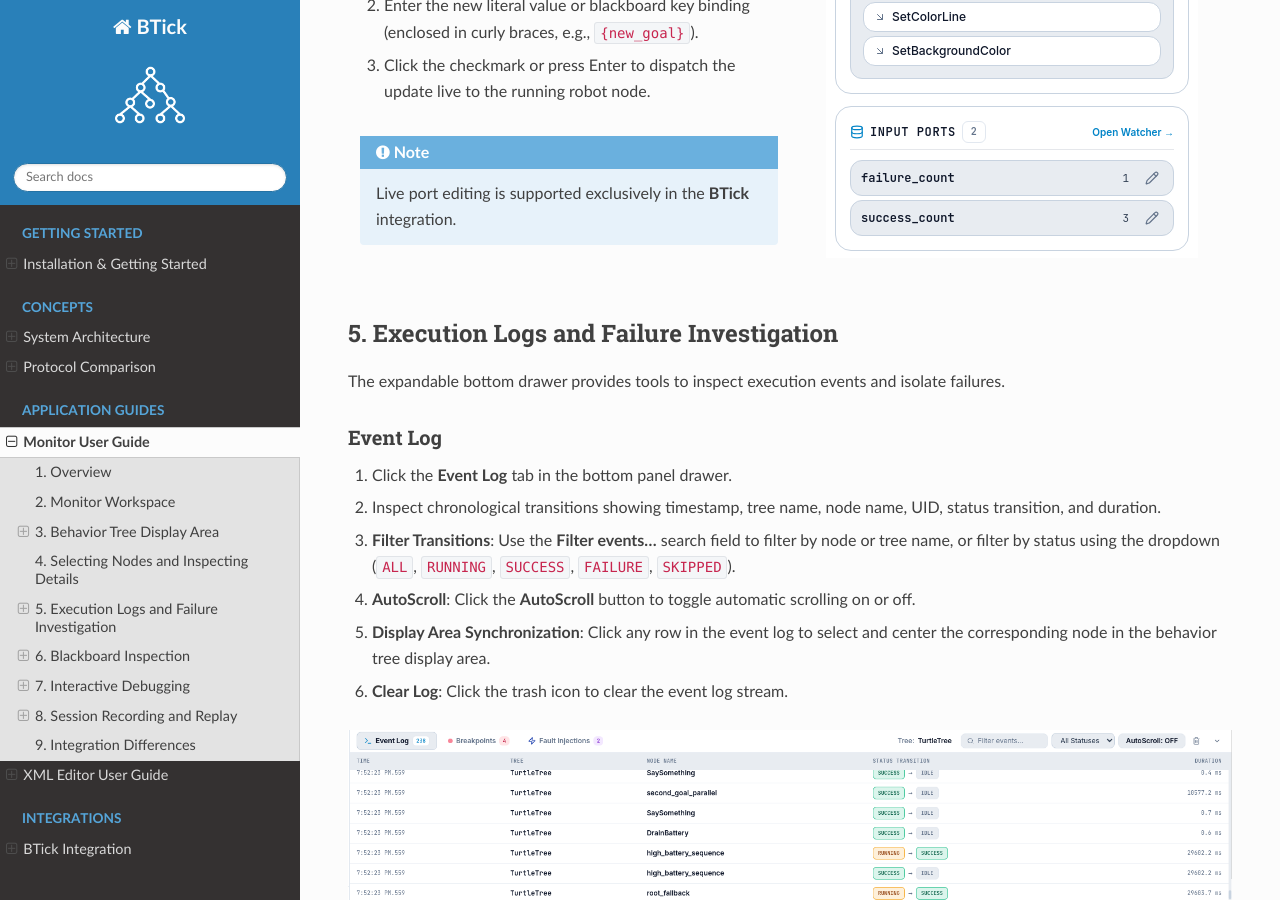
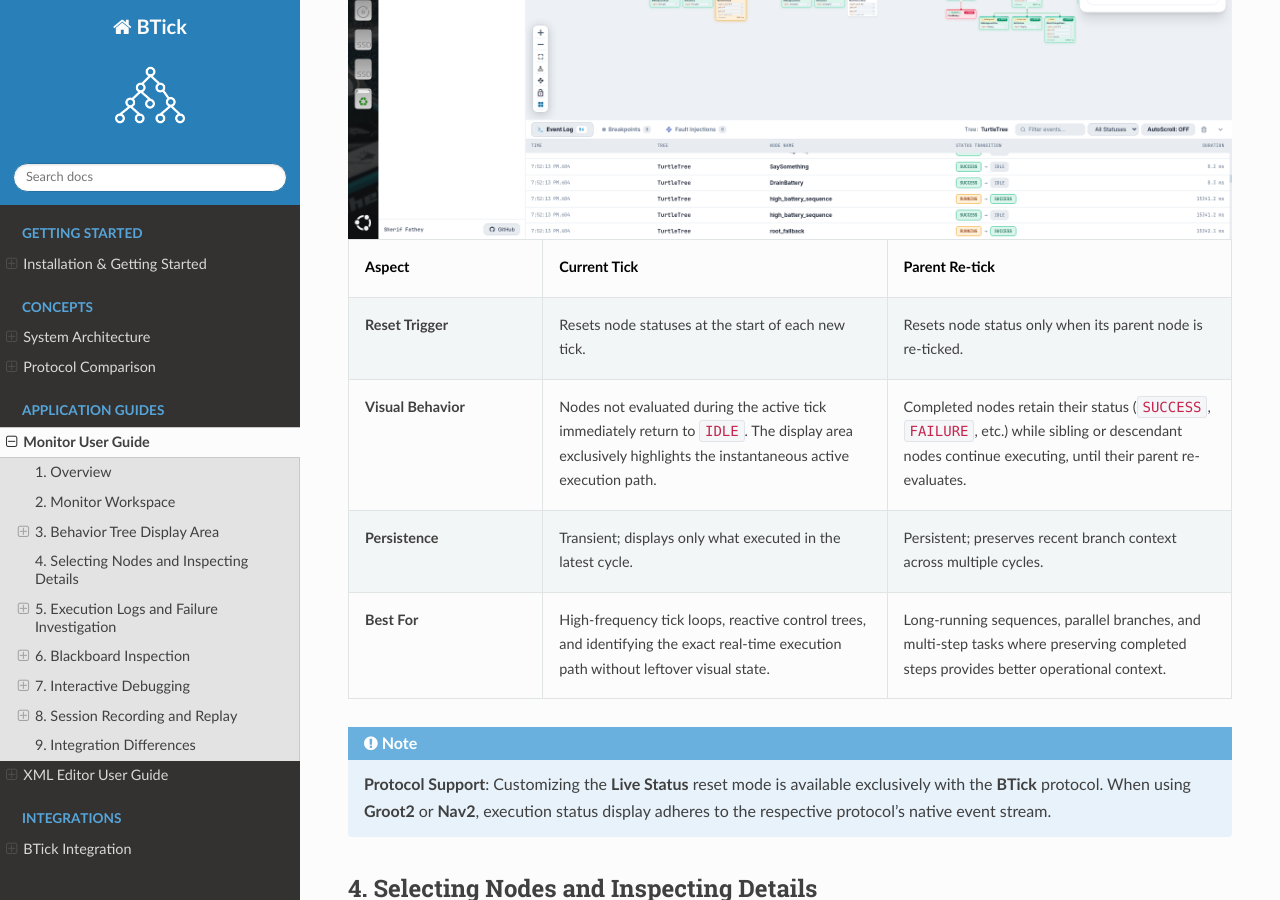
Before and after one commit to SherifFathey/btick_docs, a Sphinx documentation site: the page built from source/monitor.rst, in a window 1280 px wide and 900 px high, scrolled down 3356 px. Built offline with Sphinx 7.4.7 and the Read the Docs theme 3.1.0, drawn with Linux system fonts in a browser that asks for light colours; some of the changed text lies outside the part shown.

Commit message:
feat(docs): update documentation with new media assets

```diff
--- a/source/getting_started.rst
+++ b/source/getting_started.rst
@@ -103,7 +103,7 @@
 
    * **HTTP Web Interface:** Open ``http://localhost:3000`` on the host, or ``http://<robot-ip>:3000`` from another device. Configured through ``HTTP_PORT``.
    * **WebSocket Transport:** The browser connects to the bridge through ``ws://localhost:8080``, or ``ws://<robot-ip>:8080`` remotely. Configured through ``WS_PORT``.
-   * **ZeroMQ:** The bridge connects to the Groot2 publisher at ``ZMQ_HOST:ZMQ_PORT``. The defaults are ``127.0.0.1:1667``.
+   * **ZMQ:** The bridge connects to the Groot2 publisher at ``ZMQ_HOST:ZMQ_PORT``. The defaults are ``127.0.0.1:1667``.
 
    **ROS 2 Configuration**
 
--- a/source/monitor.rst
+++ b/source/monitor.rst
@@ -21,7 +21,7 @@
 
 The Monitor workspace consists of the following primary interface areas:
 
-* **Header Bar**: Displays the application branding, session recording controls (**Record** / **Stop**, **Load**), and the **Settings** menu.
+* **Header Bar**: Displays the application branding, session recording controls (**Record** / **Stop**, **Load**), and the **Settings** menu (gear icon).
 
 * **Left Sidebar**:
 
@@ -55,6 +55,8 @@
 .. figure:: _static/images/breakpoint_banner.png
    :align: center
 * **Node Details Panel (Right Drawer)**: Opens with the title **Node Information** when selecting a node in the display area. Shows node status, type, category, tick count, duration, runtime modifications, port bindings, and protocol-specific debugging panels.
+
+* **Settings Drawer**: Opened by clicking the gear icon (⚙) in the top-right header bar. Provides controls for configuring application theme (**Appearance**) and execution status reset modes (**Live Status**) under the BTick protocol.
 
 * **Bottom Panel Drawer**: An expandable bottom drawer with tabs for **Event Log**, **Breakpoints**, and **Fault Injections**.
 
@@ -116,6 +118,47 @@
 
          <span style="display:block; color:#454545; padding:6px 10px; text-align:center; font-weight:bold;">Previous Status Color</span>
      - The node was skipped during execution.
+
+Live Status Reset Modes
+-----------------------
+
+When monitoring behavior tree execution under the **BTick** protocol, you can configure how node statuses are reset on the canvas between ticks:
+
+1. Click the **Settings** (⚙) icon in the top-right header bar.
+2. In the **Settings** drawer under **Live Monitoring**, locate the **Live Status** options.
+3. Switch between **Current Tick** and **Parent Re-tick**:
+
+.. figure:: _static/images/settings.png
+   :alt: Settings drawer showing Appearance theme and Live Status reset mode options
+   :align: center
+
+.. list-table::
+   :widths: 22 39 39
+   :header-rows: 1
+
+   * - Aspect
+     - Current Tick
+     - Parent Re-tick
+
+   * - **Reset Trigger**
+     - Resets node statuses at the start of each new tick.
+     - Resets node status only when its parent node is re-ticked.
+
+   * - **Visual Behavior**
+     - Nodes not evaluated during the active tick immediately return to ``IDLE``. The display area exclusively highlights the instantaneous active execution path.
+     - Completed nodes retain their status (``SUCCESS``, ``FAILURE``, etc.) while sibling or descendant nodes continue executing, until their parent re-evaluates.
+
+   * - **Persistence**
+     - Transient; displays only what executed in the latest cycle.
+     - Persistent; preserves recent branch context across multiple cycles.
+
+   * - **Best For**
+     - High-frequency tick loops, reactive control trees, and identifying the exact real-time execution path without leftover visual state.
+     - Long-running sequences, parallel branches, and multi-step tasks where preserving completed steps provides better operational context.
+
+.. note::
+
+   **Protocol Support**: Customizing the **Live Status** reset mode is available exclusively with the **BTick** protocol. When using **Groot2** or **Nav2**, execution status display adheres to the respective protocol's native event stream.
 
 4. Selecting Nodes and Inspecting Details
 =========================================
@@ -304,7 +347,7 @@
 
 Available capabilities depend on the active integration:
 
-* **BTick** provides full bidirectional monitoring and debugging, including live blackboard writes, execution-delay injection, and runtime port editing.
+* **BTick** provides full bidirectional monitoring and debugging, including live blackboard writes, execution-delay injection, runtime port editing, and configurable live status reset modes (**Current Tick** vs. **Parent Re-tick**).
 * **Groot2** provides live tree visualization, breakpoint debugging, forced status overrides (Success/Failure), and read-only blackboard inspection .
 * **Nav2** provides non-intrusive, passive telemetry by subscribing directly to Nav2 topics, tracking execution states and failures without remote debugging controls.
 
--- a/source/xml_editor.rst
+++ b/source/xml_editor.rst
@@ -15,6 +15,10 @@
 ====================
 
 To switch from live monitoring to the editor, click the **XML Editor** mode button in the top navigation bar. You can return to live monitoring at any time by clicking **Monitor**.
+
+.. figure:: _static/images/xml_editor.png
+         :alt: Left sidebar showing mode switcher, protocol selector, view mode toggle, and navigation tabs
+         :align: center
 
 Opening & Creating Behavior Tree XML Files
 ==========================================
```
Also changed, not shown: source/architecture.rst (+4 -4 lines), source/index.rst (+24 -5 lines), source/protocol_comparison.rst (+7 -3 lines), source/_static/images/settings.png (added), source/_static/images/xml_editor.png (added), 4 other files.
